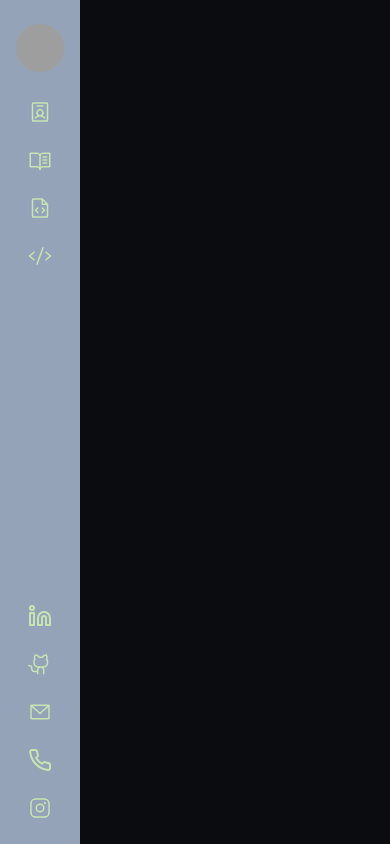
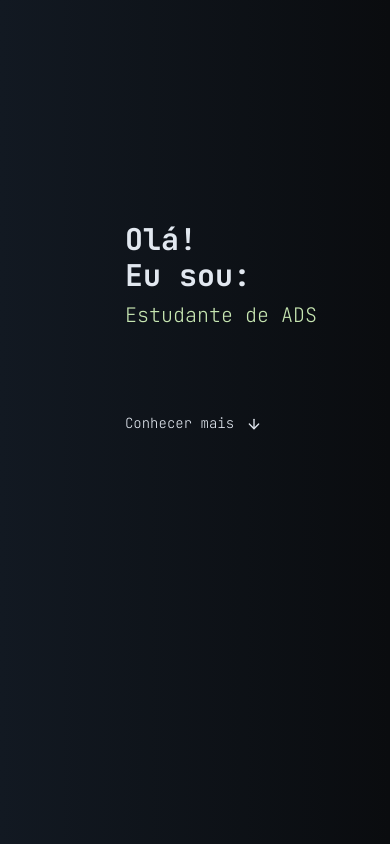
Before and after one commit to SuaveGreen/Pedro_Caetano, a React (Vite) app: page / in a window 390 px wide. Shown: the top 844 px of the page. Built offline with nearby package versions, Linux system fonts and the light colour scheme; grey boxes are pictures that could not be loaded.

Commit message:
Adicionando responsividade a sessão e atualizando componentes do Hero, e adicionando invisibilidade ao menu aside quando no topo da tela

```diff
--- a/index.html
+++ b/index.html
@@ -8,7 +8,6 @@
 
     <link rel="icon" type="image/png" href="./favicon.png" />
     <meta name="viewport" content="width=device-width, initial-scale=1.0" />
-
 
     <link href="https://fonts.googleapis.com/css2?family=JetBrains+Mono:ital,wght@0,100..800;1,100..800&family=Inter:ital,wght@0,100;0,300;0,400;0,500;0,700;0,900;1,100;1,300;1,400;1,500;1,700;1,900&display=swap" rel="stylesheet">
     <link rel="stylesheet" type='text/css' href="https://cdn.jsdelivr.net/gh/devicons/devicon@latest/devicon.min.css" />
--- a/package.json
+++ b/package.json
@@ -15,7 +15,8 @@
     "nuka-carousel": "^7.0.0",
     "react": "^18.2.0",
     "react-dom": "^18.2.0",
-    "react-scroll": "^1.9.0"
+    "react-scroll": "^1.9.0",
+    "react-type-animation": "^3.2.0"
   },
   "devDependencies": {
     "@types/react": "^18.2.56",
--- a/src/App.tsx
+++ b/src/App.tsx
@@ -1,7 +1,7 @@
 import { Aside } from "./containers/Aside";
-// import { Divider } from "./components/Divider";
-// import { AboutMe } from './containers/AboutMe'
-// import { JaEstudei } from "./containers/JaEstudei";
+import { Divider } from "./components/Divider";
+import { AboutMe } from "./containers/AboutMe";
+import { JaEstudei } from "./containers/JaEstudei";
 // import { NameSection } from "./components/NameSection";
 // import { Projects } from "./components/Projects";
 // import guardians from './assets/guardians.png';
@@ -12,10 +12,10 @@ import { Aside } from "./containers/Aside";
 // import balcar from './assets/balcarSite.png';
 // import xbox from './assets/xbox.png';
 // import responsivo from './assets/responsive.png';
-// import { Hero } from "./containers/Hero";
+import { Hero } from "./containers/Hero";
 // import Carousel from "nuka-carousel";
 import { ButtonTop } from "./components/ButtonTop";
-import { Link } from 'react-scroll';
+import { Link } from "react-scroll";
 
 // import Teste from "./components/Teste";
 
@@ -23,20 +23,36 @@ import { Link } from 'react-scroll';
 
 export function App() {
   return (
-    <main className="grid grid-cols-mainContainer bg-gradient-to-r from-[#121922]" >
-      <Aside/>
+    // grid grid-cols-mainContainer
+    <main className=" bg-gradient-to-r from-[#121922]">
+      <Aside />
       <div className="" id="hero">
-        {/* <Hero /> */}
-        {/* <div className="space-y-7" id="aboutMe">
-          <AboutMe/>
+        <Hero />
+        <div className="space-y-7" id="aboutMe">
+          {/* <AboutMe /> */}
           <Divider id="jaEstudei" />
-          <JaEstudei tecnologia={['html5', 'css3', 'javascript', 'react','tailwindcss', 'typescript', 'sass', 'redux','github', 'grunt', 'jquery', 'vuejs']}/>
+          <JaEstudei
+            tecnologia={[
+              "html5",
+              "css3",
+              "javascript",
+              "react",
+              "tailwindcss",
+              "typescript",
+              "sass",
+              "redux",
+              "github",
+              "grunt",
+              "jquery",
+              "vuejs",
+            ]}
+          />
           <Divider id="mainProjects" />
-        </div> */}
+        </div>
 
         {/* Secão 1 */}
         {/* <NameSection name="Projetos" /> */}
-          {/* <Carousel className="" cellSpacing={25} wrapAround={true} swiping={false} cellAlign="center"
+        {/* <Carousel className="" cellSpacing={25} wrapAround={true} swiping={false} cellAlign="center"
             autoplay={true} autoplayInterval={5000} speed={800} withoutControls={true} animation="zoom" >
             <Projects tecnologiaUsada={['html5', 'css3', 'javascript', 'sass']}
               name="Guardiões da Galáxia Vol.3"
@@ -147,5 +163,5 @@ export function App() {
         </Link>
       </div>
     </main>
-  )
+  );
 }
--- a/src/containers/Aside.tsx
+++ b/src/containers/Aside.tsx
@@ -1,36 +1,48 @@
-import { Stack, GithubLogo, BookOpenText, Code, IdentificationBadge, EnvelopeSimple, FileCode, InstagramLogo  } from "@phosphor-icons/react";
+import {
+  Stack,
+  GithubLogo,
+  BookOpenText,
+  Code,
+  IdentificationBadge,
+  EnvelopeSimple,
+  FileCode,
+  InstagramLogo,
+  FrameCorners,
+} from "@phosphor-icons/react";
 import { User, Linkedin, ChevronRight, Phone } from "lucide-react";
-// import { useState, useEffect } from 'react';
+import { useState, useEffect } from "react";
 import { Link } from "react-scroll";
 
 export function Aside() {
+  const [isVisible, setIsVisible] = useState(true);
 
-  // const [isVisible, setIsVisible] = useState(true);
+  const toggleVisibility = () => {
+    const currentScrollPos = window.scrollY;
+    const isVisible = currentScrollPos <= 400; // Ajuste este valor conforme necessário
+    setIsVisible(isVisible);
+  };
 
-  // const toggleVisibility = () => {
-  //   const currentScrollPos = window.scrollY;
-  //   const isVisible = currentScrollPos <= 400; // Ajuste este valor conforme necessário
-  //   setIsVisible(isVisible);
-  // };
-
-  // useEffect(() => {
-  //   window.addEventListener('scroll', toggleVisibility);
-  //   return () => window.removeEventListener('scroll', toggleVisibility);
-  // }, []);
-
-  // {`transition-all duration-500 ${!isVisible ? 'opacity-100 visible ' : 'opacity-0 invisible '} `}
+  useEffect(() => {
+    window.addEventListener("scroll", toggleVisibility);
+    return () => window.removeEventListener("scroll", toggleVisibility);
+  }, []);
 
   // bg-[#12141a] bg-gradient-to-l from-[#161f2b]
   // bg-[#0c0e13] bg-gradient-to-r
 
   return (
-    <aside>
-      <div className="fixed left-0 top-0  h-full
-        celular:bg-slate-400 celularx:bg-red-400 tablet:bg-orange-300 tabletx:bg-yellow-300 notebook:bg-green-400 monitor:bg-teal-700
-      ">
+    <aside
+      className={`fixed left-0 top-0 h-screen z-50 bg-[#0c0e13] bg-gradient-to-r
+        transition-all duration-500 ${
+          !isVisible ? "opacity-100 visible " : "opacity-0 invisible "
+        } ;`}
+    >
       <div className="flex flex-col p-4 py-6 h-full">
         <div className="mb-7">
-            <img src="https://github.com/suavegreen.png" className="rounded-full size-12"/>
+          <img
+            src="https://github.com/suavegreen.png"
+            className="rounded-full size-12"
+          />
         </div>
         <div className="flex flex-col-reverse justify-between h-[100%]">
           <div className="grid gap-6 justify-center">
@@ -47,8 +59,15 @@ export function Aside() {
               </h2>
             </div>
             <div className="flex gap-2">
+              <FrameCorners
+                className="size-6
+                  celular:text-slate-100 celularx:text-red-600 tablet:text-orange-600 tabletx:text-yellow-600 notebook:text-green-600 monitor:text-teal-700
+                "
+              />
+            </div>
+            <div className="flex gap-2">
               <a href="https://linkedin.com/in/pedrohccaetano" target="_blank">
-                  <Linkedin className="size-6 text-verdePastel"/>
+                <Linkedin className="size-6 text-verdePastel" />
                 <p className="hover:translate-x-3 duration-300 hover:cursor-pointer font-mono hidden">
                   Linkedin
                 </p>
@@ -63,7 +82,7 @@ export function Aside() {
               </a>
             </div>
             <div className="flex gap-2">
-                <a href="*" target="_blank">
+              <a href="*">
                 <EnvelopeSimple className="text-verdePastel size-6" />
                 <p className="hover:translate-x-3 duration-300 hover:cursor-pointer font-mono hidden">
                   Gmail
@@ -71,7 +90,7 @@ export function Aside() {
               </a>
             </div>
             <div className="flex gap-2">
-                <a href="*" target="_blank">
+              <a href="*">
                 <Phone className="text-verdePastel size-6" />
                 <p className="hover:translate-x-3 duration-300 hover:cursor-pointer font-mono hidden">
                   Telefone
@@ -79,7 +98,7 @@ export function Aside() {
               </a>
             </div>
             <div className="flex gap-2">
-                <a href="*" target="_blank">
+              <a href="*">
                 <InstagramLogo className="text-verdePastel size-6" />
                 <p className="hover:translate-x-3 duration-300 hover:cursor-pointer font-mono hidden">
                   Instagram
@@ -102,7 +121,7 @@ export function Aside() {
                   <ChevronRight className="text-verdePastel size-5 group-hover:animate-bounceR" />
                 </a>
                 <a className="text-lg items-center font-mono text-verdePastel flex gap-3 hover:cursor-pointer group">
-                      <IdentificationBadge className="size-6"/>
+                  <IdentificationBadge className="size-6" />
                 </a>
               </Link>
             </div>
@@ -120,7 +139,7 @@ export function Aside() {
                   <ChevronRight className="text-verdePastel size-5 group-hover:animate-bounceR" />
                 </a>
                 <a className="text-lg items-center font-mono text-verdePastel flex gap-3 hover:cursor-pointer group">
-                      <BookOpenText className="size-6"/>
+                  <BookOpenText className="size-6" />
                 </a>
               </Link>
             </div>
@@ -138,7 +157,7 @@ export function Aside() {
                   <ChevronRight className="text-verdePastel size-5 group-hover:animate-bounceR" />
                 </a>
                 <a className="text-lg items-center font-mono text-verdePastel gap-3 hover:cursor-pointer group">
-                      <FileCode className="size-6"/>
+                  <FileCode className="size-6" />
                 </a>
               </Link>
             </div>
@@ -156,14 +175,13 @@ export function Aside() {
                   <ChevronRight className="text-verdePastel size-5 group-hover:animate-bounceR" />
                 </a>
                 <a className="text-lg items-center font-mono text-verdePastel gap-3 hover:cursor-pointer group">
-                    <Code className="size-6"/>
+                  <Code className="size-6" />
                 </a>
               </Link>
             </div>
           </div>
         </div>
       </div>
-      </div>
     </aside>
-  )
+  );
 }
--- a/src/containers/Hero.tsx
+++ b/src/containers/Hero.tsx
@@ -1,20 +1,38 @@
 import { ArrowDown } from "lucide-react";
+import { TypeAnimation } from "react-type-animation";
 
 export function Hero() {
   return (
-    <div className="">
-      <h2 className="font-mono font-bold">
-        Olá!
-        <p>Eu sou:</p>
-        <img
-          src="https://readme-typing-svg.herokuapp.com/?color=C6E5B1&size=300&duration=3500&center=false&vCenter=true&repeat=true&width=5000&lines=Pedro+Caetano;Programador+Front-End;Estudante+de+React.Js"
-          className=""
-        />
-        <p className="font-normal font-mono">
-          Conhecer mais
-          <ArrowDown className="animate-bounce" />
-        </p>
-      </h2>
+    <div className="justify-center align-middle items-center h-screen">
+      <div className="ml-[11.3vh]">
+        <div className="ml-[3.5vh] pt-[75%] font-mono font-bold">
+          <div className="text-3xl">
+            <h2>Olá!</h2>
+            <h2>Eu sou:</h2>
+            <TypeAnimation
+              className="inline-block font-extralight text-xl text-[#C6E5B1]"
+              sequence={[
+                "Pedro Caetano",
+                1000, // wait 1s before replacing "ADS" with "Front-End"
+                "Estudante de ADS",
+                2000,
+                "Estudante de Front-End",
+                2000,
+                "Estudante de React.Js",
+                2000,
+                "Pedro Caetano",
+              ]}
+              wrapper="span"
+              speed={15}
+              // repeat={Infinity}
+            />
+          </div>
+          <p className="font-extralight text-sm font-mono flex mt-[10vh] gap-3">
+            Conhecer mais
+            <ArrowDown className="animate-bounce size-4 mt-[5px]" />
+          </p>
+        </div>
+      </div>
     </div>
-  )
+  );
 }
--- a/tailwind.config.js
+++ b/tailwind.config.js
@@ -19,7 +19,7 @@ export default {
         }
       },
       gridTemplateColumns: {
-        'mainContainer': '65vh minmax(100px, 1fr)',
+        'mainContainer': '50vh minmax(50px, 1fr)',
       },
       colors: {
         verdePastel: '#C6E5B1',
```
Also changed, not shown: src/components/ButtonTop.tsx (+13 -9 lines), src/containers/AboutMe.tsx (+9 -17 lines), src/containers/JaEstudei.tsx (+12 -14 lines), 1 other file (tests, documents, lock files or other folders). Lines whose indentation alone changed are shown as unchanged.
